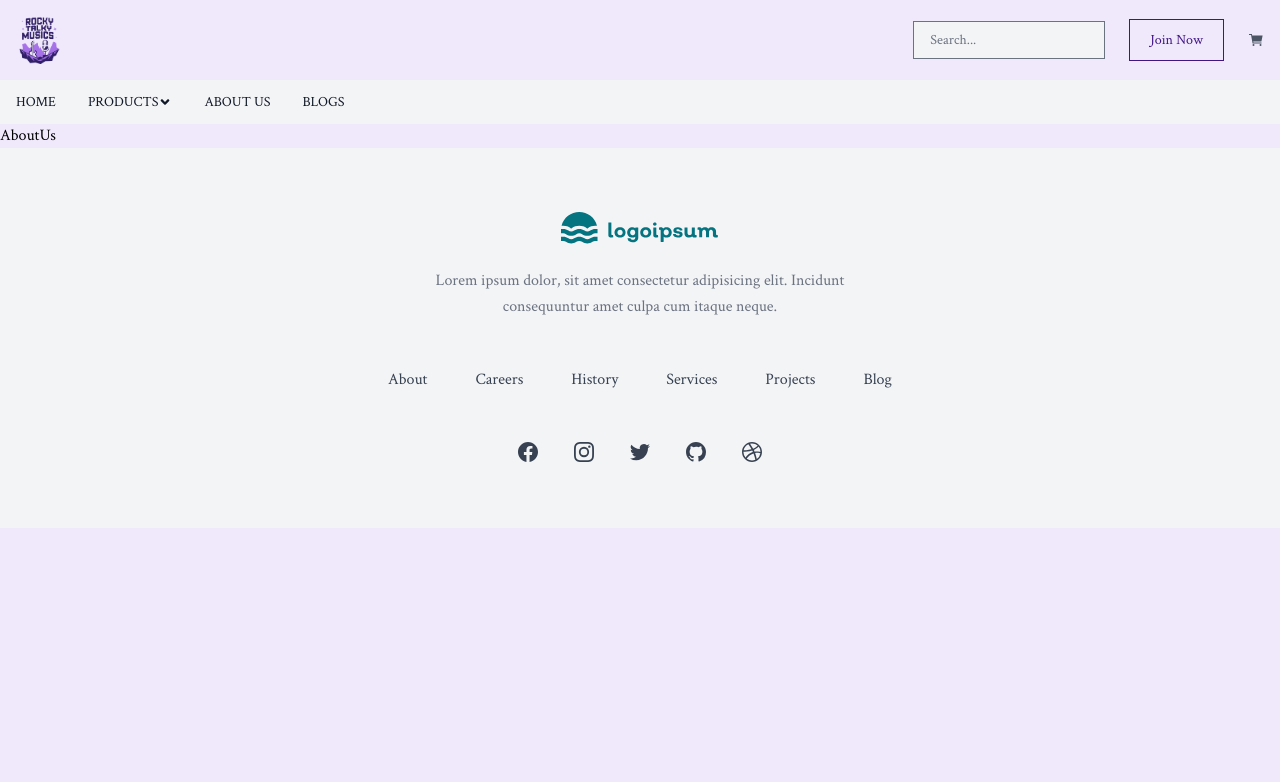
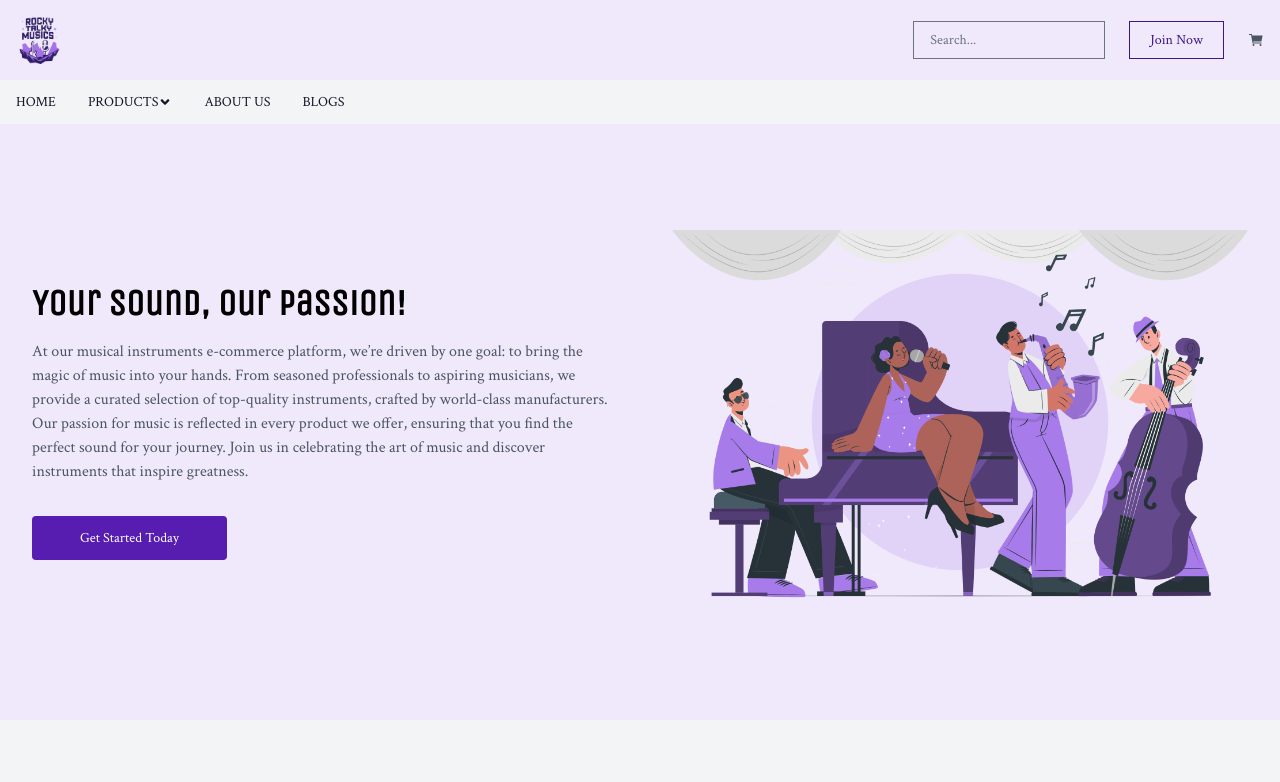
Before and after one commit to jabirsubaktagin16/rocky-talky-musics-client-v2, a React (Vite) app: page /about-us in a window 1280 px wide. Shown: the top 782 px of the page. Built offline with nearby package versions, Linux system fonts and the light colour scheme; no server answers.

Commit message:
Product Details Page Dynamically Generated and About Us Page Design added

```diff
--- a/src/components/HomePage/ProductSection.tsx
+++ b/src/components/HomePage/ProductSection.tsx
@@ -23,9 +23,19 @@ export const ProductSection: FC<HomePageProductSection> = ({
         </header>
 
         <Swiper
-          slidesPerView={4}
-          spaceBetween={30}
+          slidesPerView={1}
+          spaceBetween={10}
           navigation={true}
+          breakpoints={{
+            640: {
+              slidesPerView: 2,
+              spaceBetween: 20,
+            },
+            1024: {
+              slidesPerView: 4,
+              spaceBetween: 40,
+            },
+          }}
           autoplay={{
             delay: Math.floor(Math.random() * (2600 - 2500 + 1)) + 2600,
             disableOnInteraction: false,
@@ -38,7 +48,7 @@ export const ProductSection: FC<HomePageProductSection> = ({
           }}
         >
           {arrayList?.map((product: ProductProps) => (
-            <SwiperSlide>
+            <SwiperSlide key={product?._id}>
               <ProductCard product={product} />
             </SwiperSlide>
           ))}
--- a/src/components/Shared/Loading.tsx
+++ b/src/components/Shared/Loading.tsx
@@ -3,7 +3,7 @@ import music from "../../musical.json";
 
 export const Loading = () => {
   const style = {
-    height: 300,
+    height: 500,
   };
   return (
     <div
--- a/src/components/Shared/Navbar.tsx
+++ b/src/components/Shared/Navbar.tsx
@@ -37,7 +37,7 @@ export const Navbar = () => {
               <input
                 type="text"
                 placeholder="Search..."
-                className="w-48 px-4 py-2 text-sm text-gray-900 bg-gray-100 focus:outline-none focus:ring-2 focus:ring-primary-500 dark:bg-gray-800 dark:text-white"
+                className="w-48 px-4 py-2 text-sm text-gray-900 bg-transparent focus:outline-none focus:ring-2 focus:ring-primary-500 dark:bg-gray-800 dark:text-white"
               />
             </div>
             {currentUser ? (
@@ -64,10 +64,10 @@ export const Navbar = () => {
                       </span>
                     </Dropdown.Header>
                     <Dropdown.Item>
-                      <Link to={"/dashboard/my-profile"}>Dashboard</Link>
+                      <Link to={"/dashboard/my-profile"}>My Profile</Link>
                     </Dropdown.Item>
-                    <Dropdown.Item>Settings</Dropdown.Item>
-                    <Dropdown.Item>Earnings</Dropdown.Item>
+                    <Dropdown.Item>My Wishlist</Dropdown.Item>
+                    <Dropdown.Item>My Orders</Dropdown.Item>
                     <Dropdown.Divider />
                     <Dropdown.Item onClick={handleLogOut}>
                       Sign out
@@ -78,7 +78,7 @@ export const Navbar = () => {
             ) : (
               <Link
                 to={"/sign-in"}
-                className="text-primary-700 hover:text-white border border-primary-700 hover:bg-primary-800 focus:ring-4 focus:outline-none focus:ring-primary-300 font-medium text-sm px-5 py-2.5 text-center dark:border-primary-500 dark:text-primary-500 dark:hover:text-white dark:hover:bg-primary-500 dark:focus:ring-primary-800"
+                className="text-primary-700 hover:text-white border border-primary-700 hover:bg-primary-800 focus:ring-4 focus:outline-none focus:ring-primary-300 font-medium text-sm px-5 py-2 text-center dark:border-primary-500 dark:text-primary-500 dark:hover:text-white dark:hover:bg-primary-500 dark:focus:ring-primary-800"
               >
                 Join Now
               </Link>
--- a/src/hooks/useProducts.tsx
+++ b/src/hooks/useProducts.tsx
@@ -16,6 +16,23 @@ const useAllProducts = () => {
   });
 
   return { products, loading, productsRefetch };
+};
+
+const useProductDetails = (id: string | null) => {
+  const axiosPublic = useAxiosPublic();
+  const {
+    data: product,
+    isPending: loading,
+    refetch,
+  } = useQuery({
+    queryKey: ["products", id],
+    queryFn: async () => {
+      const res = await axiosPublic.get(`/products/${id}`);
+      return res.data.data;
+    },
+  });
+
+  return { product, loading, refetch };
 };
 
 const useNewProducts = () => {
@@ -37,5 +54,6 @@ const useNewProducts = () => {
 
 export const useProducts = {
   useAllProducts,
+  useProductDetails,
   useNewProducts,
 };
--- a/src/layouts/DashboardLayout.tsx
+++ b/src/layouts/DashboardLayout.tsx
@@ -1,7 +1,15 @@
 import { Link, Outlet } from "react-router-dom";
 import logo from "../assets/logo.png";
+import useAuth from "../hooks/useAuth";
 
 export const DashboardLayout = () => {
+  const { currentUser, logout, loading, error } = useAuth();
+  const handleLogOut = () => {
+    logout()
+      .then(() => {})
+      .catch((error) => console.log(error));
+  };
+
   return (
     <>
       <nav className="fixed top-0 z-50 w-full bg-white border-b border-gray-200 dark:bg-gray-800 dark:border-gray-700">
@@ -50,7 +58,7 @@ export const DashboardLayout = () => {
                     <span className="sr-only">Open user menu</span>
                     <img
                       className="w-8 h-8 rounded-full"
-                      src="https://flowbite.com/docs/images/people/profile-picture-5.jpg"
+                      src={currentUser?.userInfo?.avatar}
                       alt="user photo"
                     />
                   </button>
@@ -64,13 +72,14 @@ export const DashboardLayout = () => {
                       className="text-sm text-gray-900 dark:text-white"
                       role="none"
                     >
-                      Neil Sims
+                      {currentUser?.userInfo?.name?.firstName}{" "}
+                      {currentUser?.userInfo?.name?.lastName}
                     </p>
                     <p
                       className="text-sm font-medium text-gray-900 truncate dark:text-gray-300"
                       role="none"
                     >
-                      neil.sims@flowbite.com
+                      {currentUser?.userInfo?.email}
                     </p>
                   </div>
                   <ul className="py-1" role="none">
@@ -103,9 +112,9 @@ export const DashboardLayout = () => {
                     </li>
                     <li>
                       <a
-                        href="#"
                         className="block px-4 py-2 text-sm text-gray-700 hover:bg-gray-100 dark:text-gray-300 dark:hover:bg-gray-600 dark:hover:text-white"
-                        role="menuitem"
+                        role="button"
+                        onClick={handleLogOut}
                       >
                         Sign out
                       </a>
--- a/src/pages/AboutUs.tsx
+++ b/src/pages/AboutUs.tsx
@@ -1,3 +1,45 @@
+import aboutUs from "../assets/jazz band-cuate.png";
+import { PageTitle } from "../components/Shared/PageTitle";
+
 export const AboutUs = () => {
-  return <div>AboutUs</div>;
+  return (
+    <section>
+      <PageTitle title={"About Us"} />
+      <div className="mx-auto max-w-screen-xl px-4 py-8 sm:px-6 sm:py-12 lg:px-8 lg:py-16">
+        <div className="grid grid-cols-1 gap-8 lg:grid-cols-2 lg:gap-16">
+          <div className="relative h-64 overflow-hidden rounded-lg sm:h-80 lg:order-last lg:h-full">
+            <img
+              alt=""
+              src={aboutUs}
+              className="absolute inset-0 h-full w-full object-cover"
+            />
+          </div>
+
+          <div className="lg:py-24">
+            <h2 className="text-3xl font-bold sm:text-4xl">
+              Your Sound, Our Passion!
+            </h2>
+
+            <p className="mt-4 text-gray-600">
+              At our musical instruments e-commerce platform, we’re driven by
+              one goal: to bring the magic of music into your hands. From
+              seasoned professionals to aspiring musicians, we provide a curated
+              selection of top-quality instruments, crafted by world-class
+              manufacturers. Our passion for music is reflected in every product
+              we offer, ensuring that you find the perfect sound for your
+              journey. Join us in celebrating the art of music and discover
+              instruments that inspire greatness.
+            </p>
+
+            <a
+              href="#"
+              className="mt-8 inline-block rounded bg-primary-600 px-12 py-3 text-sm font-medium text-white transition hover:bg-primary-700 focus:outline-none focus:ring focus:ring-secondary-400"
+            >
+              Get Started Today
+            </a>
+          </div>
+        </div>
+      </div>
+    </section>
+  );
 };
--- /dev/null
+++ b/src/pages/Dashboard/MyProfile.tsx
@@ -0,0 +1,3 @@
+export const MyProfile = () => {
+  return <div>MyProfile</div>;
+};
--- a/src/routes/Routes/Routes.tsx
+++ b/src/routes/Routes/Routes.tsx
@@ -1,12 +1,15 @@
 import { createBrowserRouter } from "react-router-dom";
 import { NotFound } from "../../components/Shared/NotFound";
+import { DashboardLayout } from "../../layouts/DashboardLayout";
 import { Main } from "../../layouts/Main";
 import { AboutUs } from "../../pages/AboutUs";
 import { SignIn } from "../../pages/Authentication/SignIn";
 import { SignUp } from "../../pages/Authentication/SignUp";
+import { MyProfile } from "../../pages/Dashboard/MyProfile";
 import { Home } from "../../pages/Home";
 import { ProductDetails } from "../../pages/ProductDetails";
 import { Products } from "../../pages/Products";
+import PrivateRoute from "../PrivateRoute/PrivateRoute";
 
 export const router = createBrowserRouter([
   {
@@ -40,4 +43,19 @@ export const router = createBrowserRouter([
       },
     ],
   },
+  {
+    path: "/dashboard",
+    element: <DashboardLayout />,
+    errorElement: <NotFound />,
+    children: [
+      {
+        path: "my-profile",
+        element: (
+          <PrivateRoute>
+            <MyProfile />
+          </PrivateRoute>
+        ),
+      },
+    ],
+  },
 ]);
```
Also changed, not shown: src/pages/ProductDetails.tsx (+17 -12 lines), src/assets/jazz band-cuate.png (added).
